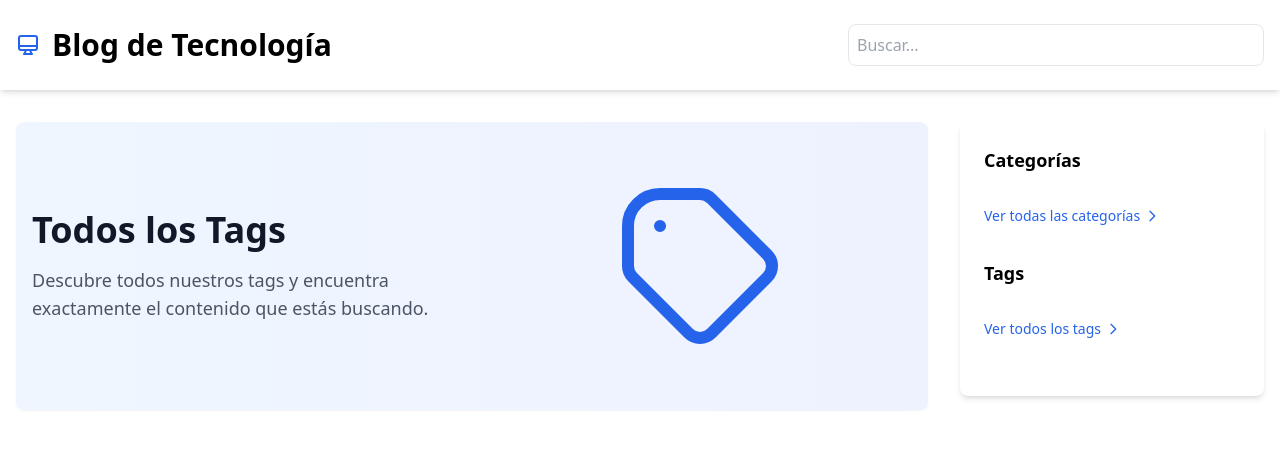
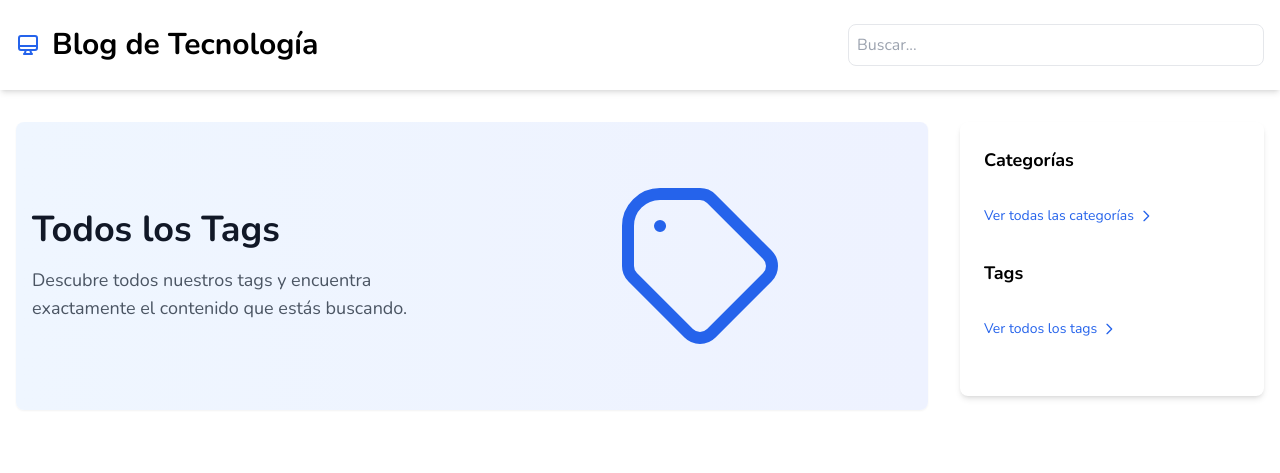
Before and after one commit to Jaolmos/acerobit-blog-django, a Django app: template blog/templates/blog/tag_list.html in a window 1280 px wide. Shown: the top 473 px of the page. Run offline with Django 3.2, Linux system fonts and the light colour scheme; the template is opened without the code that fills it, so the values that code supplies are empty; some libraries are stand-ins or nearby versions.

Commit message:
feat: implementación de fuente Nunito con Google Fonts

```diff
--- a/blog/templates/blog/base.html
+++ b/blog/templates/blog/base.html
@@ -3,6 +3,12 @@
 <head>
     <meta charset="UTF-8">
     <meta name="viewport" content="width=device-width, initial-scale=1.0">
+
+    <!-- Google Fonts - Nunito -->
+    <link rel="preconnect" href="https://fonts.googleapis.com">
+    <link rel="preconnect" href="https://fonts.gstatic.com" crossorigin>
+    <link href="https://fonts.googleapis.com/css2?family=Nunito:wght@400;500;600;700&display=swap" rel="stylesheet">
+
 
     <!-- SEO Meta Tags -->
     <title>{% block title %}Blog tecnológico{% endblock %} | Tech & AI Blog</title>
@@ -10,6 +16,28 @@
     <meta name="keywords" content="python, django, desarrollo web, programación, inteligencia artificial, IA, AI, machine learning, deep learning, tecnología, tutoriales">
     <meta name="robots" content="index, follow">
     <link rel="canonical" href="{{ request.build_absolute_uri }}">
+
+     <!-- Configuración de Tailwind -->
+     <script>
+        tailwind.config = {
+            theme: {
+                extend: {
+                    fontFamily: {
+                        'sans': ['Nunito', 'system-ui', '-apple-system', 'sans-serif'],
+                    },
+                }
+            }
+        }
+    </script>
+
+     <!-- Estilos adicionales si fueran necesarios -->
+     <style type="text/tailwindcss">
+        @layer base {
+            html {
+                font-family: Nunito, system-ui, sans-serif;
+            }
+        }
+    </style>
 
     <!-- Open Graph -->
     <meta property="og:type" content="website">
```
